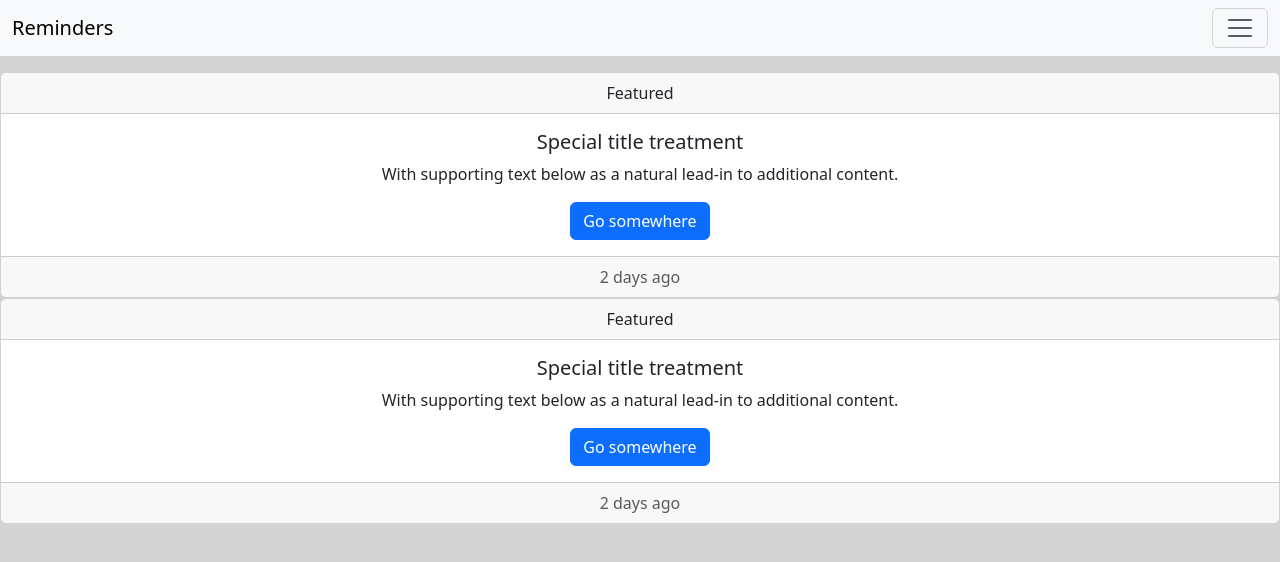
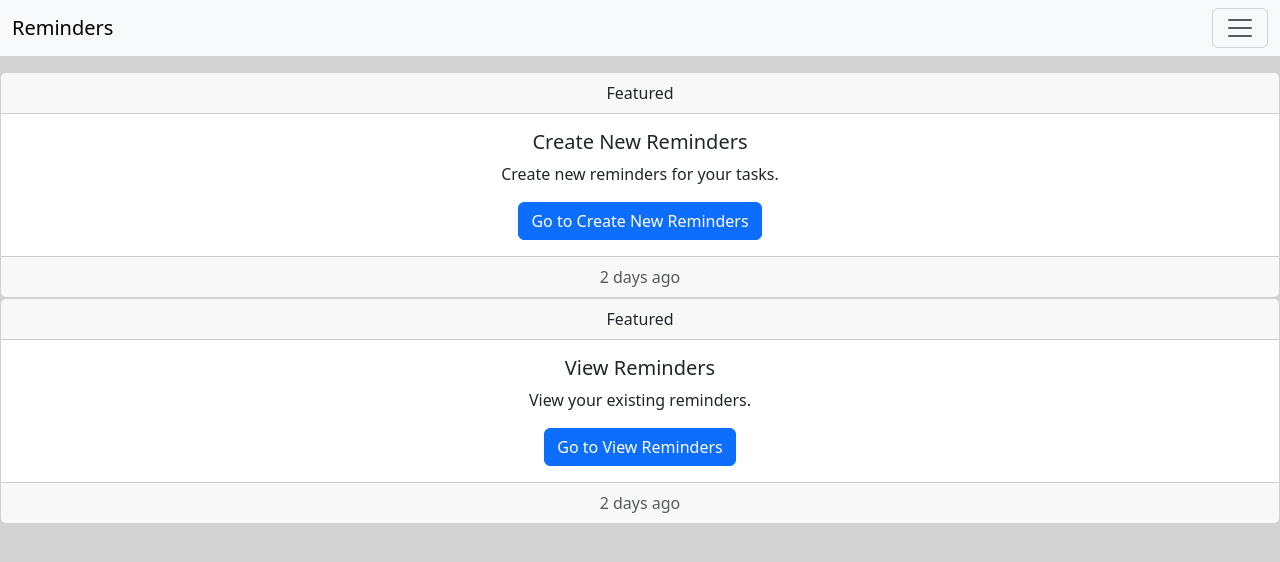
Before and after one commit to catherineosborn/finalProject, a React (Create React App) app: page / in a window 1280 px wide. Shown: the top 562 px of the page. Built offline with nearby package versions, Linux system fonts and the light colour scheme.

Commit message:
home page edits

```diff
--- a/src/Components/Home.js
+++ b/src/Components/Home.js
@@ -4,8 +4,18 @@ import HomePageCard from "./HomePageCards";
 export default function Home() {
   return (
     <div>
-      <HomePageCard to="/CreateNewReminders" />
-      <HomePageCard to="/ViewReminders" />
+      <HomePageCard
+        to="/CreateNewReminders"
+        title="Create New Reminders"
+        text="Create new reminders for your tasks."
+        buttonText="Go to Create New Reminders"
+      />
+      <HomePageCard
+        to="/ViewReminders"
+        title="View Reminders"
+        text="View your existing reminders."
+        buttonText="Go to View Reminders"
+      />
     </div>
   );
 }
--- a/src/Components/HomePageCards.js
+++ b/src/Components/HomePageCards.js
@@ -3,17 +3,15 @@ import { Link } from "react-router-dom";
 import Button from "react-bootstrap/Button";
 import Card from "react-bootstrap/Card";
 
-export default function HomePageCard({ to }) {
+export default function HomePageCard({ to, title, text, buttonText }) {
   return (
     <Card className="text-center">
       <Card.Header>Featured</Card.Header>
       <Card.Body>
-        <Card.Title>Special title treatment</Card.Title>
-        <Card.Text>
-          With supporting text below as a natural lead-in to additional content.
-        </Card.Text>
+        <Card.Title>{title}</Card.Title>
+        <Card.Text>{text}</Card.Text>
         <Link to={to}>
-          <Button variant="primary">Go somewhere</Button>
+          <Button variant="primary">{buttonText}</Button>
         </Link>
       </Card.Body>
       <Card.Footer className="text-muted">2 days ago</Card.Footer>
```
